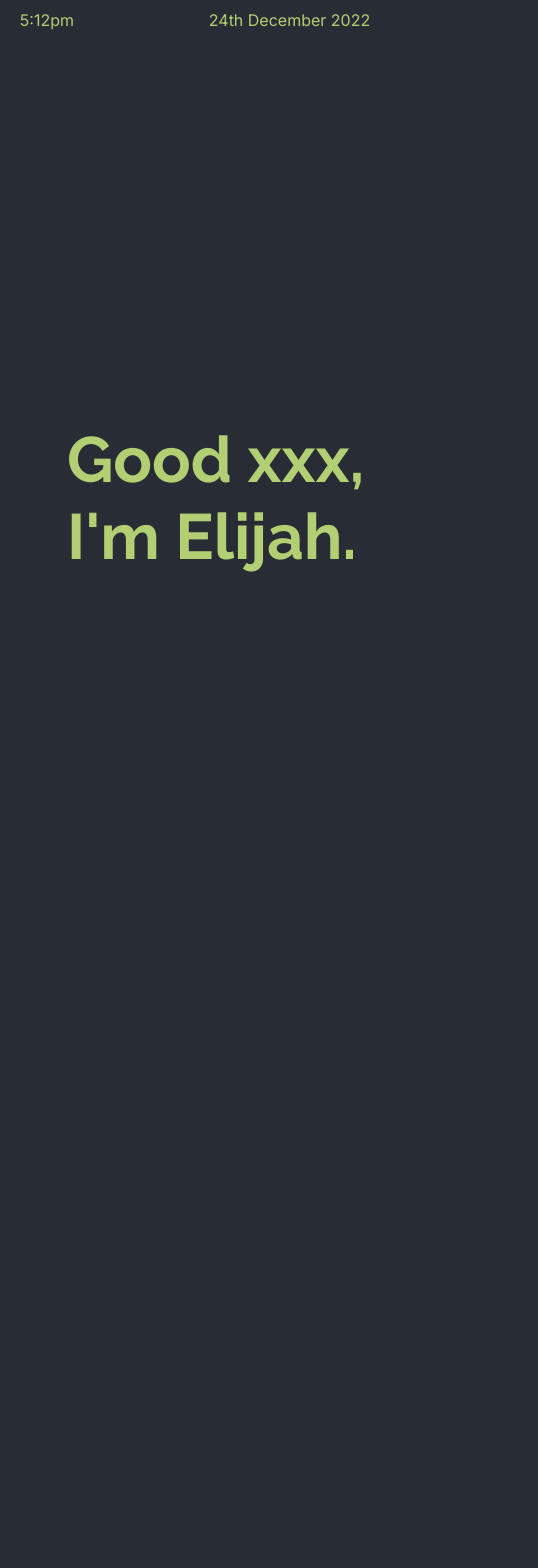
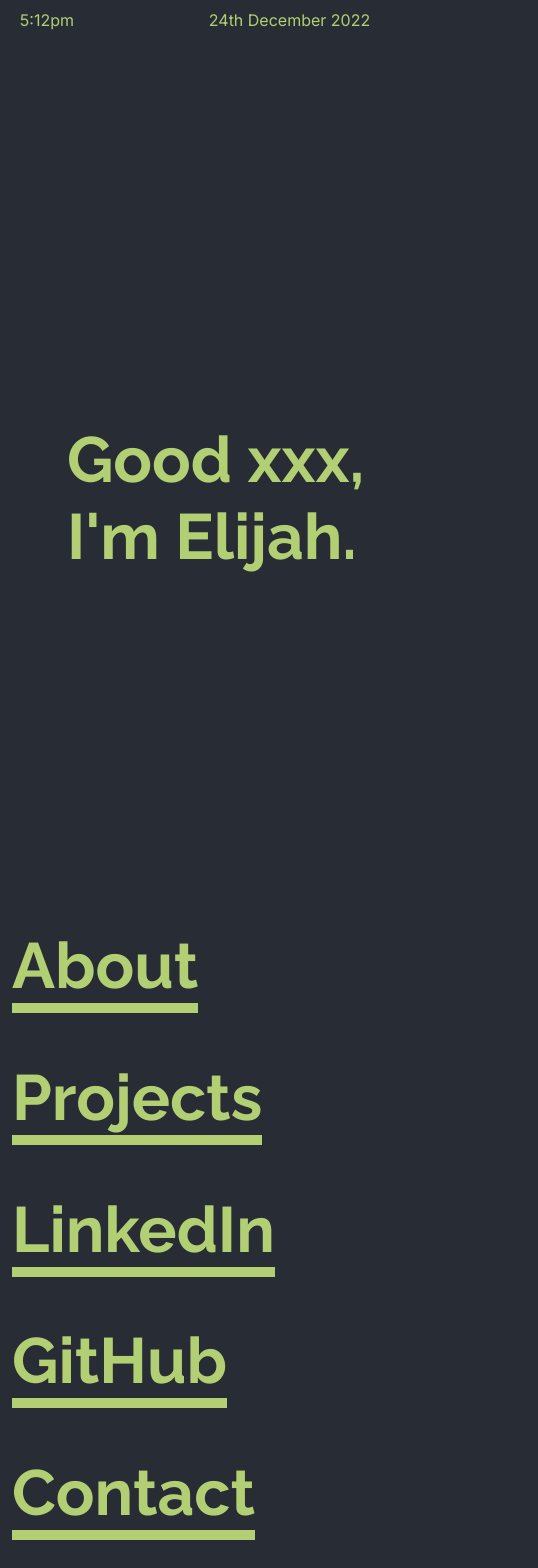
Before and after one commit to 1337-hacks/portfolio-site, a React (Create React App) app: page / in a window 390 px wide. Shown: the top 1568 px of the page, 538 px wide, since content can reach past the window. Built offline with nearby package versions, Linux system fonts and the light colour scheme.

Commit message:
c005 added mobile-friendly layout

```diff
--- a/src/App.css
+++ b/src/App.css
@@ -44,6 +44,25 @@
   margin-left: 15%;
 }
 
-.page-links {
+.links {
   margin-bottom: 15%;
 }
+
+.landing-col {
+  height: 200vh;
+}
+
+.links-col {
+  padding-top: 100vh;
+}
+
+.footer-col {
+  padding-top: 100vh;
+  text-align: center;
+}
+
+@media (max-width: 731px) {
+  .landing-col {height: 100vh;}
+  .links-col {padding-top: 10vh; height: 100vh;}
+  h1 {font-size: 4rem;}
+}
--- a/src/App.js
+++ b/src/App.js
@@ -10,29 +10,27 @@ import { config } from 'react-spring'
 function App() {
   return (
     <>
-      <Container fluid style={{position: "relative", height: "200vh"}}>
+      <Container fluid style={{height: "200vh"}}>
         <Row className='time-date'>
           <Col className='time'><p>5:12pm</p></Col>
           <Col className='date'><p>24th December 2022</p></Col>
         </Row>
         <Row>
-          <Col style={{position: "relative", height: "200vh"}}>
+          <Col className='landing-col'>
             <div className='landing-greeting'>
               <h2>Good xxx,<br/>I'm Elijah.</h2>
             </div>
           </Col>
-          <Col style={{position: "relative", paddingTop: "100vh"}}>
-            <div className='page-links'><h1><a href="#about">About</a></h1></div>
-            <div className='page-links'><h1><a href="#projects">Projects</a></h1></div>
-            <div className='page-links'><h1><a href="#linkedin">LinkedIn</a></h1></div>
-            <div className='page-links'><h1><a href="#github">GitHub</a></h1></div>
-            <div className='page-links'><h1><a href="#contact">Contact</a></h1></div>
+          <Col className='links-col'>
+            <div className='links'><h1><a href="#about">About</a></h1></div>
+            <div className='links'><h1><a href="#projects">Projects</a></h1></div>
+            <div className='links'><h1><a href="#linkedin">LinkedIn</a></h1></div>
+            <div className='links'><h1><a href="#github">GitHub</a></h1></div>
+            <div className='links'><h1><a href="#contact">Contact</a></h1></div>
           </Col>
         </Row>
-      </Container>
-      <Container fluid style={{position: "relative", height: "100vh"}}>
         <Row>
-          <Col style={{position: "absolute", bottom: "0%", textAlign: "center"}}>
+          <Col className='footer-col'>
             <p>Made by Elijah Nucum. All rights reserved 2022</p>
           </Col>
         </Row>
```
